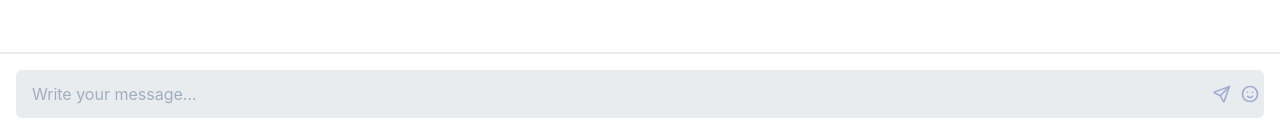
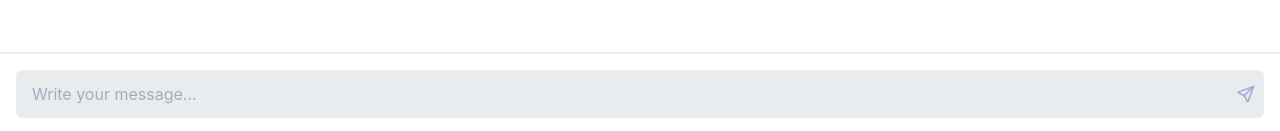
Before and after one commit to CoCo-27/Dental-chatbot.service-LangChain, a React (Create React App) app: page /faq in a window 1280 px wide. Shown: the part 666-797 px from the top of the page. Built offline with nearby package versions, Linux system fonts and the light colour scheme.

Commit message:
FAQ button

```diff
--- a/src/pages/FAQChatbot/FAQChatbot.tsx
+++ b/src/pages/FAQChatbot/FAQChatbot.tsx
@@ -134,7 +134,7 @@ const FAQChatbot = () => {
             className="w-full focus:outline-none focus:placeholder-gray-400 text-black/20 rounded-md py-3 pl-4 pr-14 bg-gray-200"
             onKeyDown={(e) => handlePressEnter(e)}
           />
-          <div className="absolute right-0 items-center inset-y-0 flex">
+          <div className="absolute right-0 items-center inset-y-0 flex pr-1">
             <button
               className="inline-flex cursor-pointer items-center justify-center rounded-full w-7 h-7 transition duration-500 ease-in-out text-gray-500 hover:bg-gray-300 focus:outline-none"
               disabled={formValue ? false : true}
@@ -173,7 +173,7 @@ const FAQChatbot = () => {
                 ></path>
               </svg>
             </button> */}
-            <button
+            {/* <button
               type="button"
               className="inline-flex items-center justify-center rounded-full w-7 h-7 transition duration-500 ease-in-out text-gray-500 hover:bg-gray-300 focus:outline-none"
             >
@@ -191,7 +191,7 @@ const FAQChatbot = () => {
                   d="M14.828 14.828a4 4 0 01-5.656 0M9 10h.01M15 10h.01M21 12a9 9 0 11-18 0 9 9 0 0118 0z"
                 ></path>
               </svg>
-            </button>
+            </button> */}
           </div>
         </div>
       </div>
```
